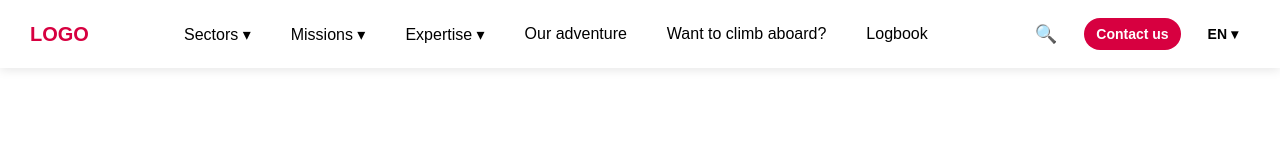
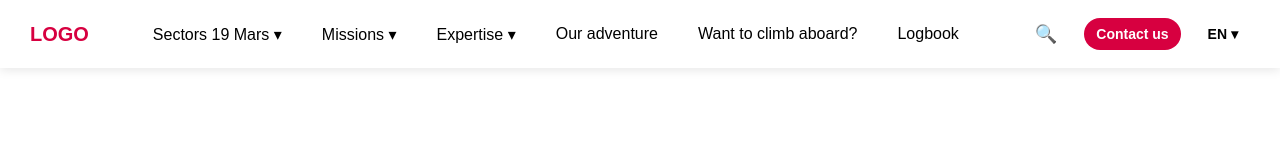
Before and after one commit to Sadikh-s/Barkeelu, a plain HTML site: page index.html in a window 1280 px wide. Drawn offline with Linux system fonts and the light colour scheme; files that its build step writes are made by us from their sources.

Commit message:
19 mars_modif

```diff
--- a/index.html
+++ b/index.html
@@ -13,7 +13,7 @@
         </div>
         <nav>
             <ul>
-                <li><a href="#">Sectors ▾</a></li>
+                <li><a href="#">Sectors 19 Mars ▾</a></li>
                 <li><a href="#">Missions ▾</a></li>
                 <li><a href="#">Expertise ▾</a></li>
                 <li><a href="#">Our adventure</a></li>
```
